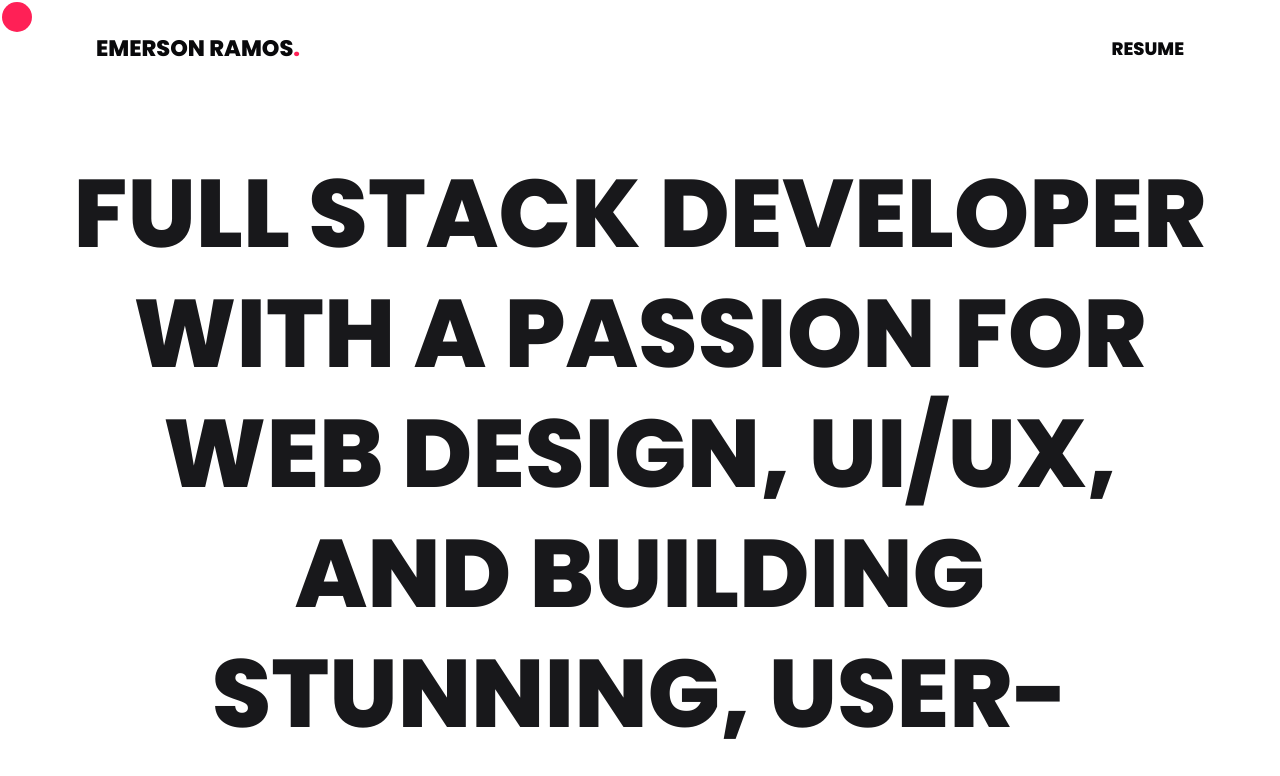
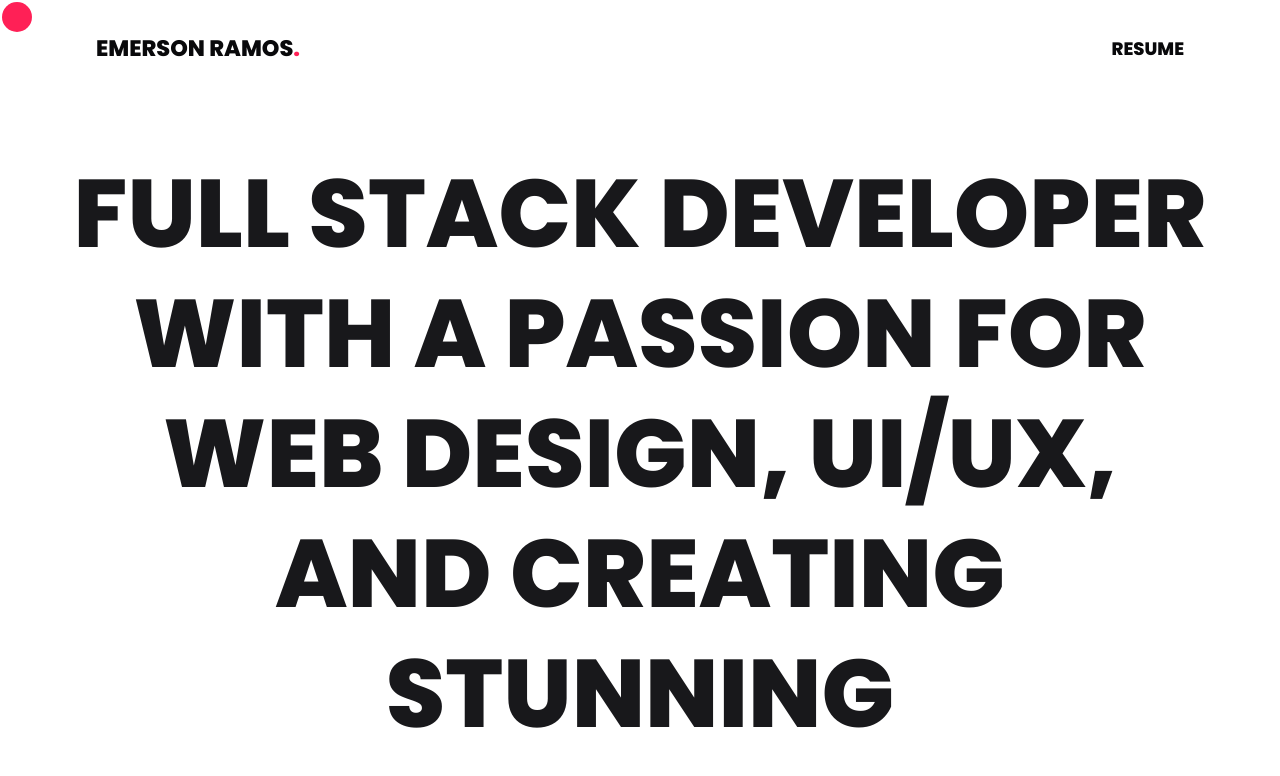
Before and after one commit to emersonramos3lt/portfolio, a React (Vite) app: page / in a window 1280 px wide. Shown: the top 776 px of the page. Built offline with nearby package versions, Linux system fonts and the light colour scheme.

Commit message:
Update Header.jsx

```diff
--- a/src/components/Header.jsx
+++ b/src/components/Header.jsx
@@ -16,7 +16,7 @@ const Header = () => {
             <a href="/resume.pdf" aria-label='Download my resume' download className='uppercase text-sm sm:text-lg font-extrabold transition-colors hover:text-zinc-700' title='Download Resume'>Resume</a>
         </nav>
 
-        <h1 className='text-center text-3xl sm:text-6xl lg:text-8xl font-extrabold lg:leading-[120px] text-zinc-900 mt-14 uppercase' data-aos="zoom-in-up" data-aos-duration="800">Full Stack Developer with a passion for web design, UI/UX, and building stunning, user-friendly websites.</h1>
+        <h1 className='text-center text-3xl sm:text-6xl lg:text-8xl font-extrabold lg:leading-[120px] text-zinc-900 mt-14' data-aos="zoom-in-up" data-aos-duration="800">FULL STACK DEVELOPER WITH A PASSION FOR WEB DESIGN, UI/UX, AND CREATING STUNNING APPLICATIONS.</h1>
     </header>
   )
 }
```
